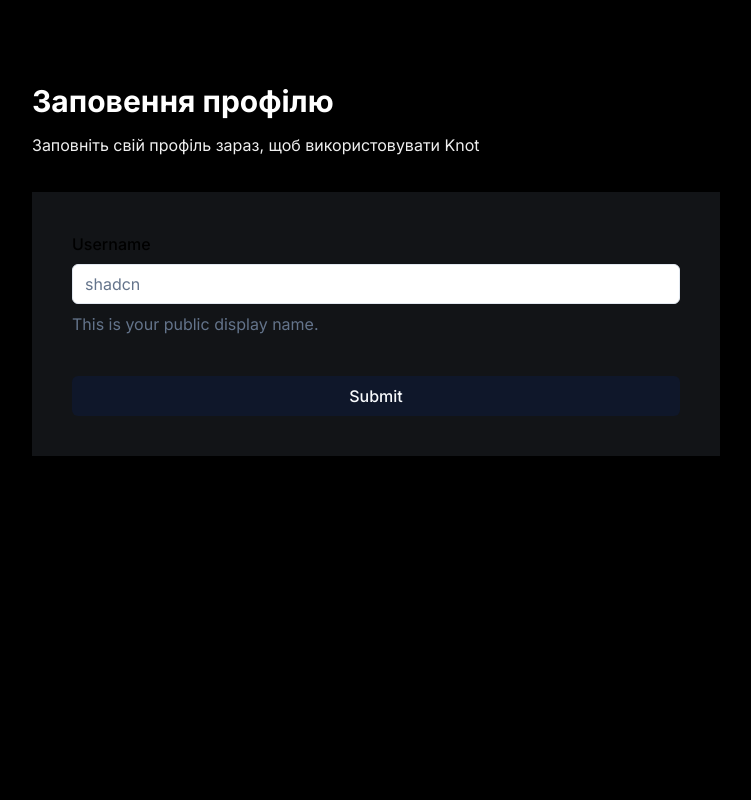
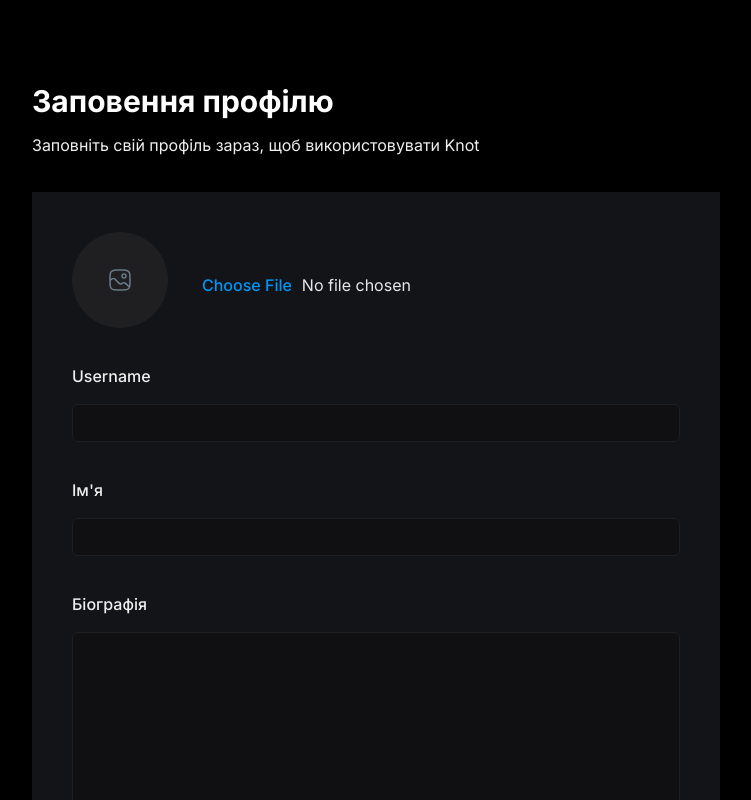
Before and after one commit to ValentunPron/knot, a Next.js app: page /onboarding in a window 1280 px wide. Shown: the top 800 px of the page, without its empty margins (264-1015 px from the left). Built offline with nearby package versions, Linux system fonts and the light colour scheme; no server answers.

Commit message:
update forms menu

```diff
--- a/components/forms/AccountProfile.tsx
+++ b/components/forms/AccountProfile.tsx
@@ -4,6 +4,9 @@
 import { UserValidation } from '@/lib/validations/user';
 import * as z from 'zod';
 import { useForm } from 'react-hook-form';
+import Image from 'next/image';
+import profile from '@/assets/profile.svg';
+
 import { Button } from "@/components/ui/button"
 import {
   Form,
@@ -15,12 +18,16 @@
   FormMessage,
 } from "@/components/ui/form"
 import { Input } from "@/components/ui/input"
+import { ChangeEvent } from 'react';
+import { Textarea } from '../ui/textarea';
+import React from 'react';
 
 interface Props {
     user: {
         id: string;
         objectId: string;
         username: string;
+        name: string,
         bio: string,
         image: string,
     },
@@ -28,16 +35,39 @@
 }
 
 const AccountProfile = ({ user, btnTitle}: Props) => {
+    const [files, setFiles] = React.useState<File[]>([]);
 
     const form = useForm({
         resolver: zodResolver(UserValidation),
         defaultValues: {
-            profile_photo: '',
-            name: '',
-            username: '',
-            bio: '',
+            profile_photo: user?.image || '',
+            name: user?.name || '',
+            username: user?.username || '',
+            bio: user?.bio || '',
         }
     });
+
+    const handleImage = (e: ChangeEvent<HTMLInputElement>, fieldChange: (value: string) => void) => {
+      e.preventDefault();
+
+      const fileReader = new FileReader();
+
+      if(e.target.files && e.target.files.length > 0) {
+        const file = e.target.files[0];
+
+        setFiles(Array.from(e.target.files));
+
+        if(!file.type.includes('image')) return;
+
+        fileReader.onload = async (event) => {
+          const imageDataUrl = event.target?.result?.toString() || '';
+
+          fieldChange(imageDataUrl);
+        }
+
+        fileReader.readAsDataURL(file);
+      }
+    }
 
     function onSubmit(values: z.infer<typeof UserValidation>) {
         // Do something with the form values.
@@ -52,22 +82,99 @@
           className="flex flex-col justify-start gap-10"
         >
           <FormField
+              control={form.control}
+              name="profile_photo"
+              render={({ field }) => (
+                <FormItem className='flex items-center gap-4'>
+                  <FormLabel className='account-form_image-label'>
+                    {
+                      field.value ? (
+                        <Image
+                          src={field.value}
+                          alt='profile photo'
+                          width={96}
+                          height={96}
+                          priority
+                          className='rounded-full object-contain'
+                        />
+                      ) : (
+                        <Image
+                        src={profile}
+                        alt='profile photo'
+                        width={24}
+                        height={24}
+                        className='object-contain'
+                      />
+                      )
+                    }
+                  </FormLabel>
+                  <FormControl className='flex-1 text-base-semibold text-gray-200'>
+                    <Input
+                      type="file"
+                      accept='image/*'
+                      placeholder='Загрузіть фото'
+                      className='account-form_image-input'
+                      onChange={(e) => handleImage(e, field.onChange)}
+                    />
+                  </FormControl>
+                </FormItem>
+              )}
+          />
+          <FormField
             control={form.control}
             name="username"
             render={({ field }) => (
-              <FormItem>
-                <FormLabel>Username</FormLabel>
-                <FormControl>
-                  <Input placeholder="shadcn" {...field} />
+              <FormItem className='flex flex-col gap-3 w-full'>
+                <FormLabel className='text-base-semibold text-light-2'>
+                  Username
+                </FormLabel>
+                <FormControl className='flex-1 text-base-semibold text-gray-200'>
+                  <Input
+                    type="text"
+                    className='account-form_input no-focus'
+                    {...field}
+                  />
                 </FormControl>
-                <FormDescription>
-                  This is your public display name.
-                </FormDescription>
-                <FormMessage />
               </FormItem>
             )}
           />
-          <Button type="submit">Submit</Button>
+          <FormField
+            control={form.control}
+            name="name"
+            render={({ field }) => (
+              <FormItem className='flex flex-col gap-3 w-full'>
+                <FormLabel className='text-base-semibold text-light-2'>
+                  Ім'я
+                </FormLabel>
+                <FormControl className='flex-1 text-base-semibold text-gray-200'>
+                  <Input
+                    type="text"
+                    className='account-form_input no-focus'
+                    {...field}
+                  />
+                </FormControl>
+              </FormItem>
+            )}
+          />
+          <FormField
+            control={form.control}
+            name="bio"
+            render={({ field }) => (
+              <FormItem className='flex flex-col gap-3 w-full'>
+                <FormLabel className='text-base-semibold text-light-2'>
+                  Біографія
+                </FormLabel>
+                <FormControl className='flex-1 text-base-semibold text-gray-200'>
+                  <Textarea
+                    rows={10}
+                    className='account-form_input no-focus'
+                    {...field}
+                  />
+                </FormControl>
+              </FormItem>
+            )}
+          />
+          <Button className='bg-primary-500'>Відправити</Button>
         </form>
       </Form>
     )
--- /dev/null
+++ b/components/ui/textarea.tsx
@@ -0,0 +1,24 @@
+import * as React from "react"
+
+import { cn } from "@/lib/utils"
+
+export interface TextareaProps
+  extends React.TextareaHTMLAttributes<HTMLTextAreaElement> {}
+
+const Textarea = React.forwardRef<HTMLTextAreaElement, TextareaProps>(
+  ({ className, ...props }, ref) => {
+    return (
+      <textarea
+        className={cn(
+          "flex min-h-[80px] w-full rounded-md border border-slate-200 bg-white px-3 py-2 text-sm ring-offset-white placeholder:text-slate-500 focus-visible:outline-none focus-visible:ring-2 focus-visible:ring-slate-950 focus-visible:ring-offset-2 disabled:cursor-not-allowed disabled:opacity-50 dark:border-slate-800 dark:bg-slate-950 dark:ring-offset-slate-950 dark:placeholder:text-slate-400 dark:focus-visible:ring-slate-300",
+          className
+        )}
+        ref={ref}
+        {...props}
+      />
+    )
+  }
+)
+Textarea.displayName = "Textarea"
+
+export { Textarea }
--- /dev/null
+++ b/next.config.js
@@ -0,0 +1,29 @@
+/** @type {import('next').NextConfig} */
+const nextConfig = {
+  experimental: {
+    serverActions: true,
+    serverComponentsExternalPackages: ["mongoose"],
+  },
+  images: {
+    remotePatterns: [
+      {
+        protocol: "https",
+        hostname: "img.clerk.com",
+      },
+      {
+        protocol: "https",
+        hostname: "images.clerk.dev",
+      },
+      {
+        protocol: "https",
+        hostname: "uploadthing.com",
+      },
+      {
+        protocol: "https",
+        hostname: "placehold.co",
+      },
+    ],
+  },
+};
+
+module.exports = nextConfig;
--- a/next.config.mjs
+++ /dev/null
@@ -1,4 +0,0 @@
-/** @type {import('next').NextConfig} */
-const nextConfig = {};
-
-export default nextConfig;
```
